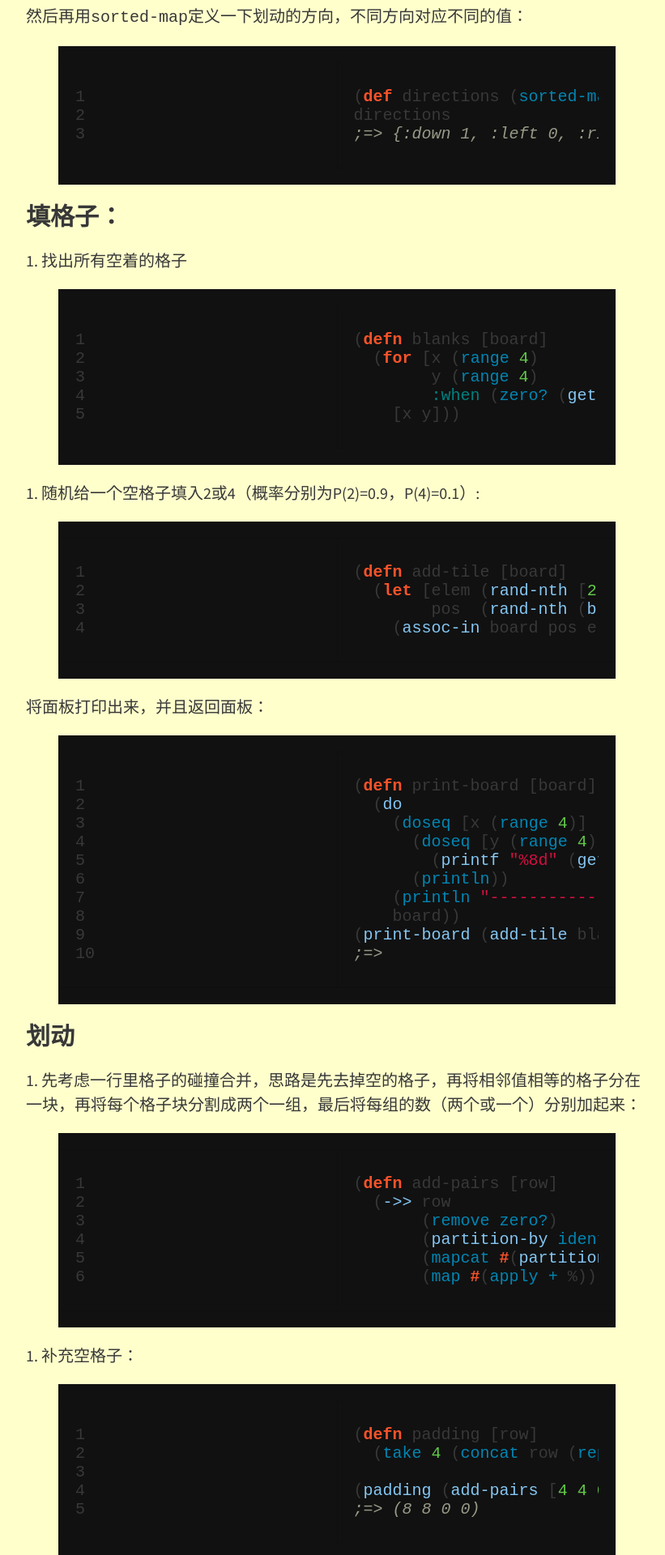
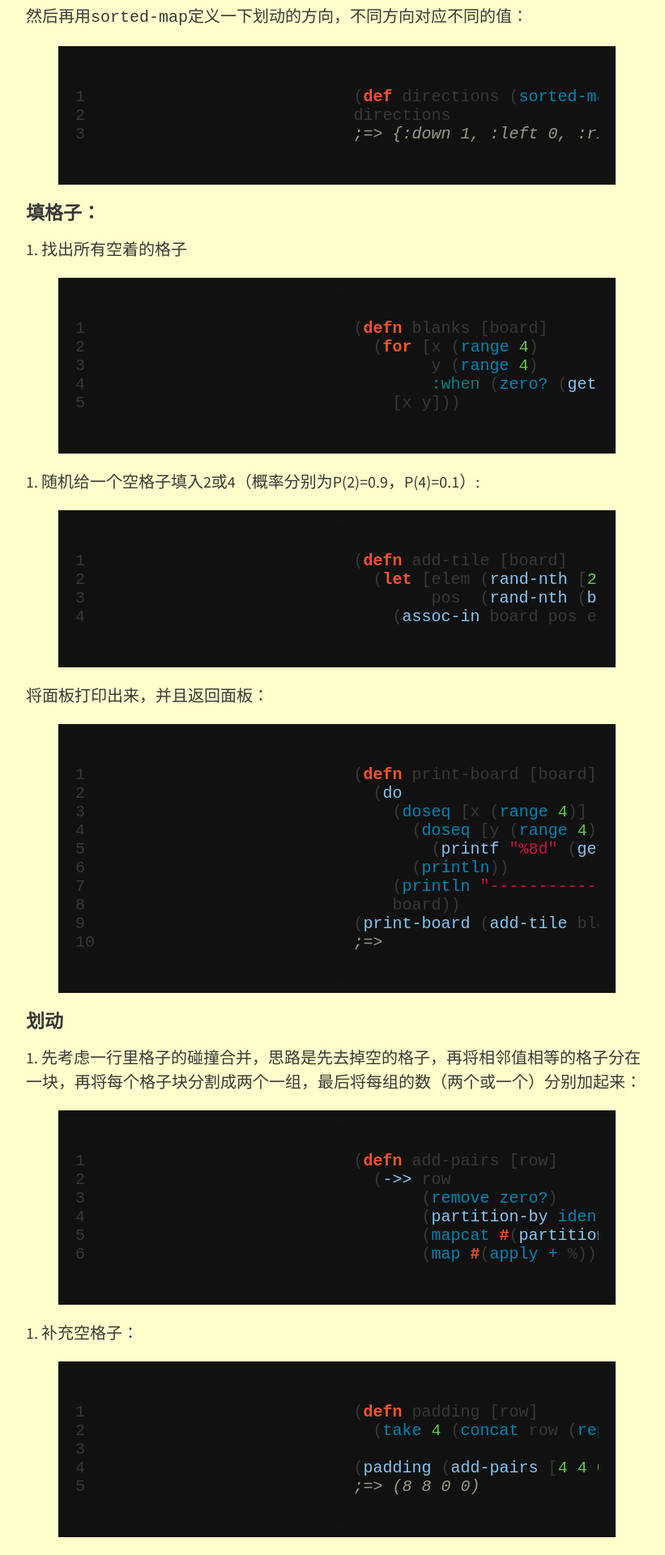
Before and after one commit to ChuitoChan/ChuitoChan.github.io, a Jekyll site: the page built from _posts/2015-08-10-2048-in-clojure.md, in a window 1280 px wide. Shown: the part 824-2744 px from the top of the page at 81% size, without its empty margins (224-1045 px from the left). Built offline with Jekyll 4.4.1, drawn with Linux system fonts in a browser that asks for light colours; nearby versions of some CDN libraries.

```diff
--- a/_posts/2015-08-10-2048-in-clojure.md
+++ b/_posts/2015-08-10-2048-in-clojure.md
@@ -22,7 +22,7 @@ directions
 ;=> {:down 1, :left 0, :right 2, :up 3}
 {% endhighlight clojure %}
 
-### 填格子：
+#### 填格子：
 1. 找出所有空着的格子
 {% highlight clojure linenos %}
 (defn blanks [board]
@@ -55,7 +55,7 @@ directions
 {% endhighlight clojure %}
 
 
-### 划动
+#### 划动
 1. 先考虑一行里格子的碰撞合并，思路是先去掉空的格子，再将相邻值相等的格子分在一块，再将每个格子块分割成两个一组，最后将每组的数（两个或一个）分别加起来：
 {% highlight clojure linenos %}
 (defn add-pairs [row]
@@ -96,7 +96,7 @@ directions
        (rotate-board (- 4 (directions dir)))))
 {% endhighlight clojure %}
 
-### 游戏控制
+#### 游戏控制
 1. 初始化：
 {% highlight clojure linenos %}
 (defn init-game []
@@ -161,7 +161,7 @@ directions
 大神们关于启发函数考虑了不少评判因素，比如空格子的个数，单调性，平整度，最大值等等。但是我只是个初学编程的战五渣呀，不要求像`nneonneo`大神那样100%达到8192，只需较大机率获得2048就心满意足了。所以我就没用大神的启发函数。
 
 
-### 建模
+#### 建模
 引用[2048-AI算法分析](http://blog.codinglabs.org/articles/2048-ai-analysis.html)的：
 
         我方：游戏玩家。每次可以选择上、下、左、右四个行棋策略中的一种（某些格局会少于四种，因为有些方向不可走）行棋后方块按照既定逻辑移动及合并，格局转换完成。
@@ -169,7 +169,7 @@ directions
         胜利条件：出现某个方块的数值为“2048”。
         失败条件：格子全满，且无法向四个方向中任何一个方向移动（均不能触发合并）。
 
-### 格局评价
+#### 格局评价
 我并没有采用大神那么多指标，而是采用我之前玩2048的思路（虽然我之前玩的时候时不时会傻逼一下，然后就跪了）。大家玩过都知道最方便合并的格局就是将最大那个数保持在角落，并且沿S路线单调递减，也就下面两个图那样（以左上角为例）。
 <img src="/img/2048_row.png" alt="横向S路线" title="横向S路线" width="300" />
 <img src="/img/2048_col.png" alt="纵向S路线" title="纵向S路线" width="300" />
@@ -179,7 +179,7 @@ directions
 在计算机回合，由于计算机放置方块后，评价函数的值肯定是增加的，因此这个时候的评价会有所不同。想了想玩游戏时候的情况，最蛋疼应该是在那条单调递减路线中间被电脑强插了一个“2”，破坏了整体的单调性。所以我将计算机回合的操作统一定为在评价分数最高的那条路线上找到最靠前的空格子并且插入一个“2”.这样做的结果就是省去了不少电脑回合对评价函数的计算。
 在玩家回合，我并没有像`Minimax`那样，搜索树的节点取其子节点的最大值。因为实际运行过程中，我发现会有过度悲观的问题。当我们处于较好的格局时，在几次假设的最坏情况后，那些一开始有利于维持良好格局的方向的叶子，可能会不如那些一开始就破坏良好格局的方向的叶子，因此如果只考虑搜索树的叶子的最大值的话就会得出最优方案是那些一开始会破坏良好格局的方向。但是不同于真正的博弈，电脑对空格子的填入并不是理性的，而是随机，连续发生几次最坏情况的机率是很低的。为了避免那发生机率很低的最最最坏情况而打破原来的良好格局，是很不划算的。所以我在决定那个方向是最优方向时，考虑的是整个搜索的态势，叶子的启发得分就是其评价分数，而节点的启发得分则是其子节点的最大启发得分乘以一定比值h（h>1，因为最坏情况下得到的高分更有价值）再加上该节点本身的评价分数。因此能搜索到的层数越多，得分越高。
 
-### 实现
+#### 实现
 1. 先定义等比数列，以0.25为公比：
 {% highlight clojure linenos %}
 (def coefs (take 16 (iterate #(* 0.25 %) 1)))
```
